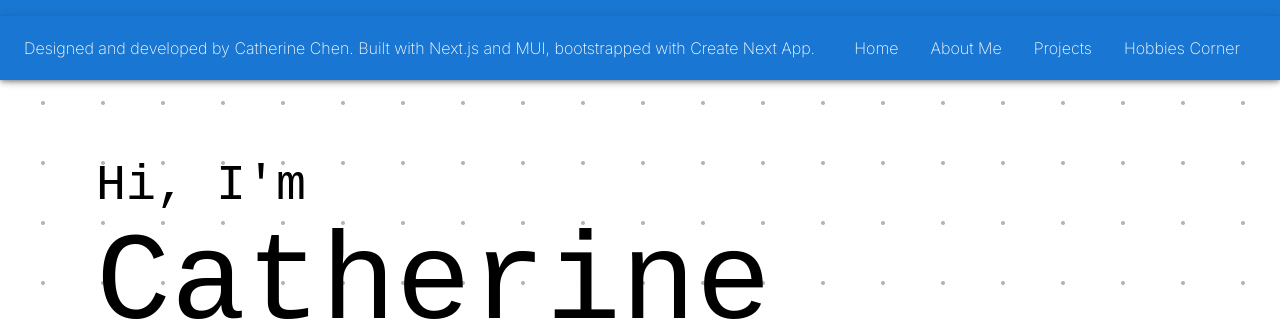
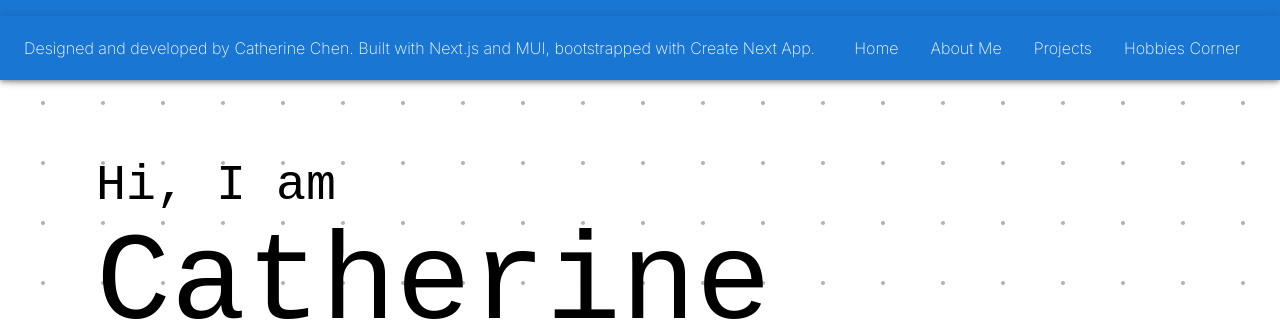
Before and after one commit to Cath-Ch/Cath-Ch.github.io, a Next.js app: page / in a window 1280 px wide. Shown: the top 321 px of the page. Built offline with nearby package versions, Linux system fonts and the light colour scheme; a web font is replaced by a local one.

Commit message:
Easy work around ESLint error

```diff
--- a/src/app/page.tsx
+++ b/src/app/page.tsx
@@ -14,7 +14,7 @@ export default function Home() {
     <StyledEngineProvider injectFirst>
       <main className="home-main">
         <div className="home-intro">
-          <h3>Hi, I'm</h3>
+          <h3>Hi, I am</h3>
           <div className="intro-name">
             Catherine Chen.
           </div>
```
